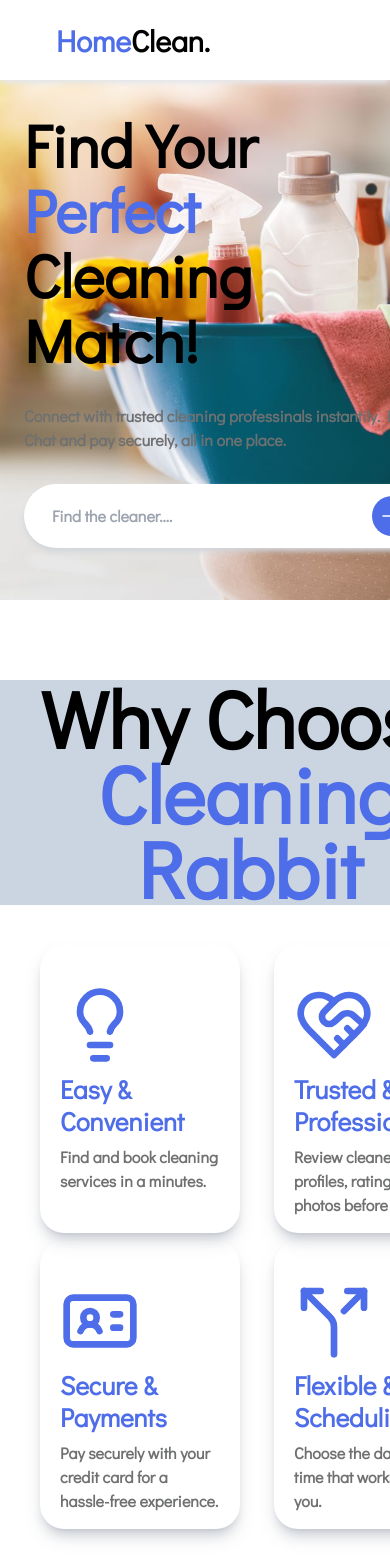
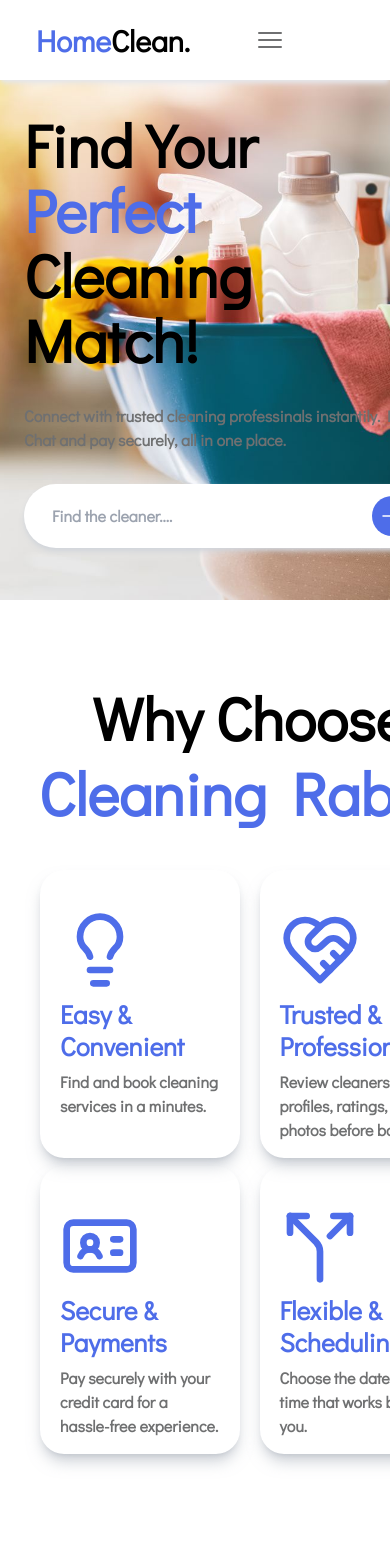
Before and after one commit to chricmako6/Home-Cleaner, a React (Create React App) app: page / in a window 390 px wide. Shown: the top 1556 px of the page. Built offline with nearby package versions, Linux system fonts and the light colour scheme.

Commit message:
responsiveness addition

```diff
--- a/src/Container/About.jsx
+++ b/src/Container/About.jsx
@@ -1,16 +1,17 @@
+// import { useState } from "react"
 import { HeartHandshake, Lightbulb, IdCard, Split, ArrowUpRight  } from "lucide-react";
 import AboutCard from "../components/AboutCard"
 
 export default function About(){
     return(
        <>
-        <section className="container h-auto mx-auto md:w-[2500px] w-[500px]">
-            <div className="items-center justify-center flex md:w-1/2 mx-auto mt-20 bg-slate-300 md:text-[80px] text-[10px]">
-                <h1 className="items-center leading-[75px] text-center">
+        <section className="container h-auto mx-auto md:w-[2500px] w-[499px]">
+            <div className="items-center justify-center flex md:w-1/2 mx-auto mt-20">
+                <h1 className="items-center leading-[75px] text-center md:text-[80px] text-[60px]">
                     Why Choose <span className="text-Primary">Cleaning Rabbit</span>
                 </h1>
             </div>
-            <div className="grid grid-cols-2 md:grid-cols-4 gap-2 mt-10 mx-auto ml-10">
+            <div className="grid grid-cols-2 md:grid-cols-4 gap-2 md:mt-10 mb-10 mt-10 mx-auto ml-10 md:pr-0 pr-7">
               <div className="">
                 <AboutCard
                 icons={<Lightbulb className="w-20 h-20 bg-cover bg-center text-Primary"/>}
@@ -61,29 +62,29 @@ export default function About(){
             </div>
 
             {/* EXPLORE IMAGES */}
-            <div className="grid grid-cols-4  mt-20 mb-10 mx-auto">
+            <div className="grid grid-cols-4  mt-20 mb-10 mx-auto p-6">
                 <div className="col-span-4 flex gap-10 mx-auto">
                     <div className="h-96 w-[550px] relative">
-                    <img src="/images/kitchen.jpg" alt="" className="h-96 w-[550px] bg-cover bg-no-repeat rounded-3xl shadow-lg transform transition-transform duration-300 hover:scale-105"/>
+                    <img src="/images/kitchen.jpg" alt="" className="md:h-96 h-96 md:w-[550px] w-[430px] bg-cover bg-no-repeat rounded-3xl shadow-lg transform transition-transform duration-300 md:hover:scale-105 hover:scale-100"/>
 
-                    <div className="absolute flex items-center justify-center left-10 bottom-6">
-                        <h2 className="text-white font-extrabold text-[45px]">Home Cleaning</h2>
+                    <div className="absolute flex items-center justify-center left-5 md:left-10 bottom-6">
+                        <h2 className="text-white font-extrabold md:text-[45px] text-[30px]">Home Cleaning</h2>
                         <button className="bg-Primary hover:bg-Secondary rounded-full p-3 items-center justify-center ml-32">
-                         <ArrowUpRight className="text-white font-extrabold text-[45px]"/>
+                         <ArrowUpRight className="text-white font-extrabold text-[40px] md:text-[45px]"/>
                          {/* <ArrowUp /> */}
                         </button>
                     </div>
                     </div>
 
                     <div className="h-96 w-[550px] relative">
-                        <img src="/images/office.jpg" alt="" className="h-96 w-[550px] bg-cover bg-no-repeat rounded-3xl shadow-lg transform transition-transform duration-300 hover:scale-105"/>
+                        <img src="/images/office.jpg" alt="" className="h-96 md:w-[550px] w-[430px] bg-cover bg-no-repeat rounded-3xl shadow-lg transform transition-transform duration-300 hover:scale-105"/>
 
                         <div className="absolute flex items-center justify-center left-10 bottom-6 ">
-                            <h2 className="text-white font-extrabold text-[45px]">
+                            <h2 className="text-white font-extrabold md:text-[45px] text-[30px]">
                                 Offices Cleaning
                             </h2>
                             <button className="bg-Primary hover:bg-Secondary rounded-full p-3 items-center justify-center ml-28">
-                             <ArrowUpRight className="text-white font-extrabold text-[45px]"/>
+                             <ArrowUpRight className="text-white font-extrabold text-[40px] md:text-[45px]"/>
                             </button>
                         </div>
                     </div>
--- a/src/Container/Navbar.jsx
+++ b/src/Container/Navbar.jsx
@@ -1,16 +1,18 @@
-import { Link } from "react-router-dom"
-import { Globe, ChevronDown, AlignJustify } from "lucide-react";
-export default function Navbar(){
-    return(
+import { Link } from "react-router-dom";
+import { Globe, ChevronDown } from "lucide-react";
+
+export default function Navbar() {
+    return (
         <>
             <div className="flex w-screen items-center justify-between p-4 bg-white shadow-md shadow-gray-200 fixed z-10 h-[80px]">
                 <div>
-                    <h1  className="text-[30px] md:text-[50px] pl-10 md:pl-20">
+                    <h1 className="text-[30px] md:text-[50px] pl-5 md:pl-20">
                         <span className="text-Primary">Home</span>Clean.
                     </h1>
                 </div>
-            <nav className="flex items-center pr-10 text-[17px] mr-12 md:block hidden">
-                <ul className="flex font-semibold gap-8 text-Paragraph items-center">
+                <nav className="flex items-center pr-10 text-[17px] mr-12">
+                    {/* Navigation links for medium and larger screens */}
+                    <ul className="hidden md:flex font-semibold gap-8 text-Paragraph items-center">
                         <li className="hover:text-Secondary">
                             <a href="/">Residential Cleaning</a>
                         </li>
@@ -22,13 +24,13 @@ export default function Navbar(){
                         </li>
 
                         <div className="border-Primary border-2 hover:border-white hover:bg-Secondary hover:text-white rounded-md p-2 px-4 text-Primary">
-                       <li className="">
+                            <li>
                                 <Link to="/profile">We're Cleaners!</Link>
                             </li>
                         </div>
 
                         <div className="relative group">
-                            <button className="flex items-center gap-2 text-Paragraph">
+                            <button className="flex items-center block gap-2 text-Paragraph">
                                 <Globe className="w-5 h-5" />
                                 <ChevronDown className="w-5 h-5" />
                             </button>
@@ -45,8 +47,22 @@ export default function Navbar(){
                             </ul>
                         </div>
                     </ul>
-                {/* Icon for menu  button */}
-                <AlignJustify className="md:hidden block w-8 h-8 text-pointer hover:bg-Primary"/>
+
+                    {/* SVG Icon for small screens */}
+                    <svg
+                        xmlns="http://www.w3.org/2000/svg"
+                        fill="none"
+                        viewBox="0 0 24 24"
+                        strokeWidth={1.5}
+                        stroke="currentColor"
+                        className="md:hidden block  w-8 h-8 text-Paragraph hover:bg-Primary cursor-pointer"
+                    >
+                        <path
+                            strokeLinecap="round"
+                            strokeLinejoin="round"
+                            d="M3.75 6.75h16.5M3.75 12h16.5m-16.5 5.25h16.5"
+                        />
+                    </svg>
                 </nav>
             </div>
         </>
--- a/src/components/AboutCard.jsx
+++ b/src/components/AboutCard.jsx
@@ -2,7 +2,7 @@
 export default function AboutCard({icons, title, description}){
     return(
         <>
-            <section className="border-Paragraph border-1 rounded-3xl h-72 md:w-[260px] w-[200px] p-5 shadow-lg shadow-gray-400/50 transform transition-transform duration-300 hover:scale-105 hover:bg-slate-200/10 cursor-pointer hover:border-Primary hover:border-2">
+            <section className="border-Paragraph border-1 rounded-3xl h-72 md:w-[260px] w-[200px] p-5 shadow-lg shadow-gray-400/50 transform transition-transform duration-300 md:hover:scale-105 hover:scale-100 hover:bg-slate-200/10 cursor-pointer hover:border-Primary hover:border-2">
                 <div className="items-center justify-center mt-5">
                     {icons}
                 </div>
```
Also changed, not shown: 1 other file (tests, documents, lock files or other folders). Lines whose indentation alone changed are shown as unchanged.
